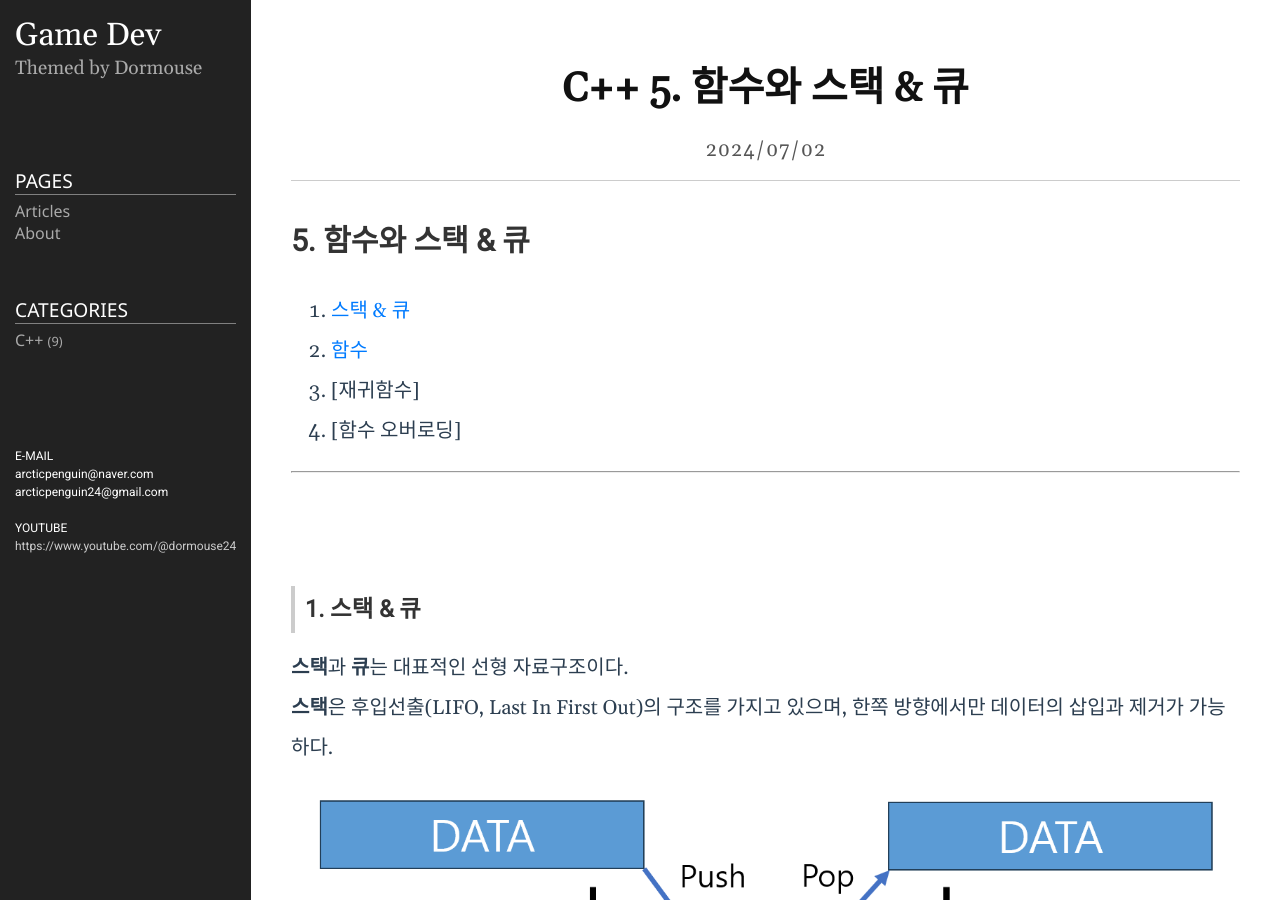
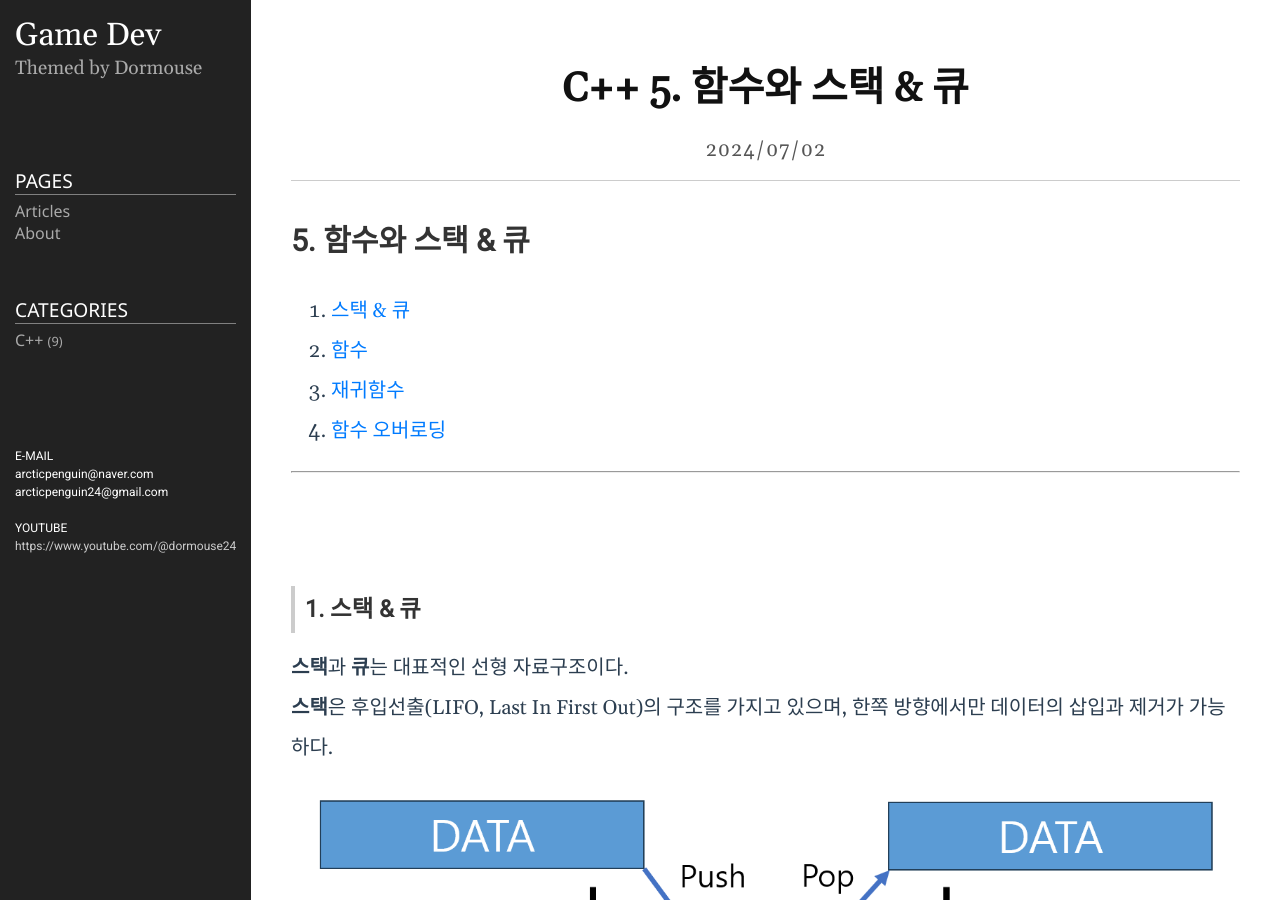
Before and after one commit to Dormouse0224/dormouse0224.github.io, a Jekyll site: the page built from _posts/2024-07-01-C++_5._함수와_스택_&_큐.markdown, in a window 1280 px wide and 900 px high. Built offline with Jekyll 4.4.1, drawn with Linux system fonts in a browser that asks for light colours; comment, search, counter and statistics services are not loaded; part of the change alters nothing that is shown.

```diff
--- a/_posts/2024-07-01-C++_5._함수와_스택_&_큐.markdown
+++ b/_posts/2024-07-01-C++_5._함수와_스택_&_큐.markdown
@@ -9,8 +9,8 @@ category: C++
 
 1. [스택 & 큐](#1-스택--큐)
 2. [함수](#2-함수)
-3. [재귀함수]
-4. [함수 오버로딩]
+3. [재귀함수](#3-재귀함수)
+4. [함수 오버로딩](#4-함수-오버로딩)
 
 
 ---
```
